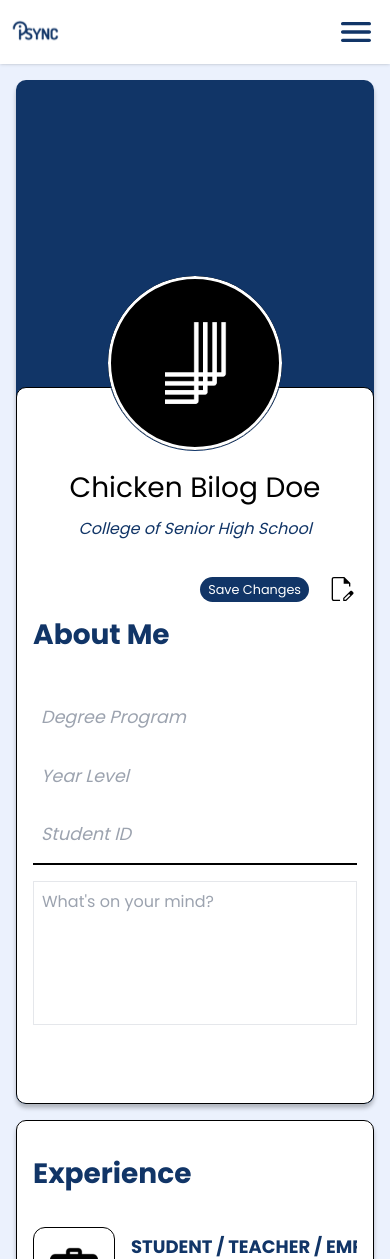
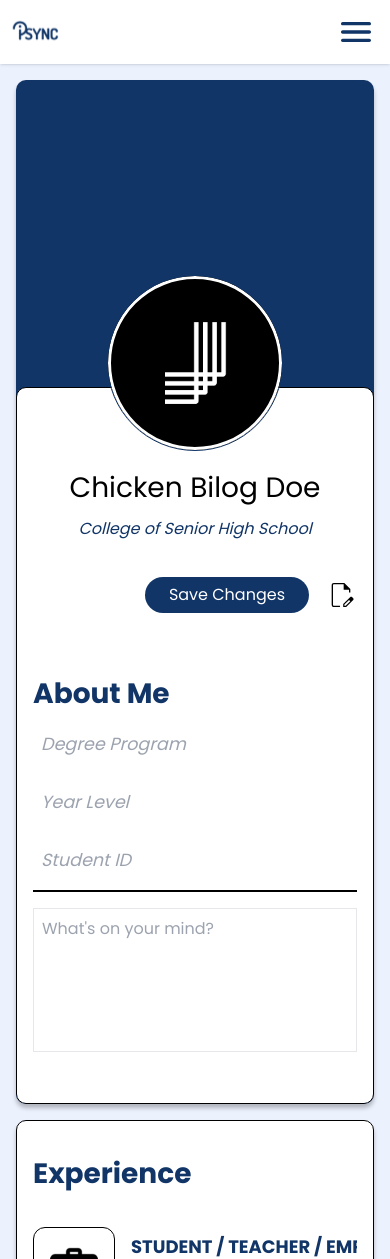
Before and after one commit to kheejay/IPSYNC, a Vue app: page /profile in a window 390 px wide. Shown: the top 1259 px of the page. Built offline with nearby package versions, Linux system fonts and the light colour scheme.

Commit message:
minor: fix spacing

```diff
--- a/src/pages/ProfilePage.vue
+++ b/src/pages/ProfilePage.vue
@@ -16,8 +16,8 @@
             <div class="z-[1] w-full h-[70%] lg:h-[60%] bg-white rounded-[0.625rem] border border-black px-4 lg:p-4">
                 <div class="w-full flex flex-col-reverse sm:flex-col">
                     <div class="w-full flex justify-end items-center gap-4 mt-4 sm:mt-0">
-                        <button class="rounded-full bg-c1 text-white py-[0.2rem] md:py-[0.4rem]
-                            my-3 px-2 sm:px-0 sm:w-[10rem] text-[0.80rem] sm:text-[1rem] active:scale-[99%]">
+                        <button class="rounded-full bg-c1 text-white sm:py-[0.4rem]
+                            my-3 py-1.5 px-6 sm:px-0 sm:w-[10rem] text-[1rem] active:scale-[99%]">
                             Save Changes
                         </button>
                         <EditProfileInfo class="w-[2rem] h-[2rem] cursor-pointer
@@ -35,8 +35,8 @@
                         </div>
                     </div>
                 </div>
-                <div class="w-full font-bold text-c1 text-[1.75rem] sm:mt-[3.5rem] sm:pl-2">About Me</div>
-                <div class="w-full sm:h-[9rem] grid gap-4 sm:flex items-center mt-[2rem] text-c1">
+                <div class="w-full font-bold text-c1 text-[1.75rem] mt-[3rem] sm:mt-[3.5rem] sm:pl-2">About Me</div>
+                <div class="w-full sm:h-[9rem] grid gap-4 sm:flex items-center sm:mt-[2rem] text-c1">
                     <div class="w-full sm:w-[40%] grid gap-4 py-2 border-b-2 sm:border-b-0 sm:border-r-2 border-black pr-4">
                         <div class="w-full ring-inset focus-within:ring-1 focus-within:ring-c1">
                             <input type="text" class="w-full bg-transparent text-[1.1rem] placeholder:italic p-2 text-c1 focus:outline-none"
```
